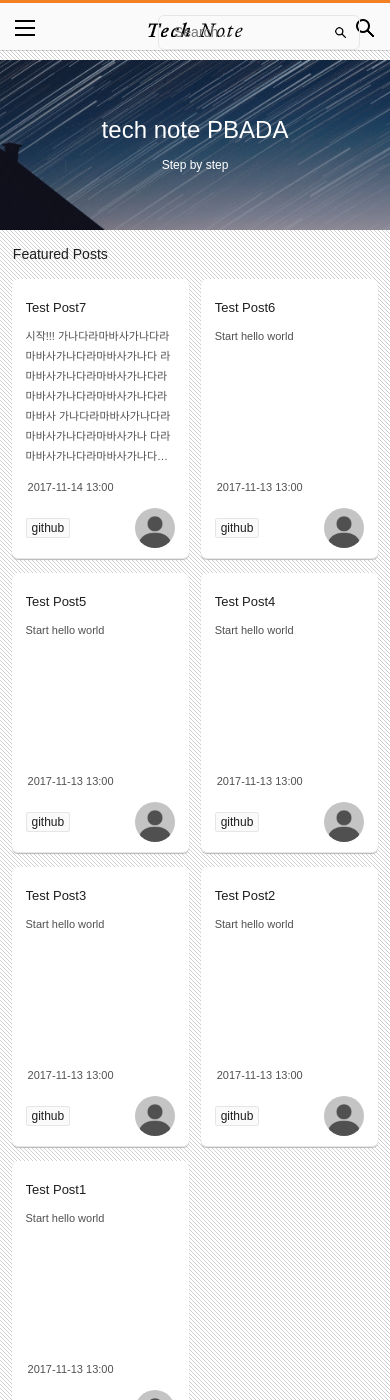
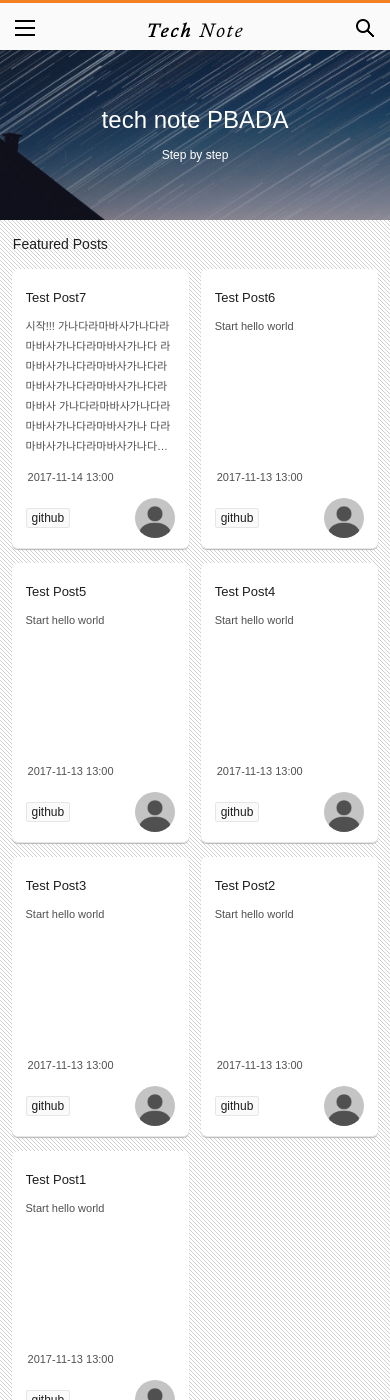
Before and after one commit to nsshopping/nsshopping.github.io, a Jekyll site: the page built from index.html, in a window 390 px wide and 1400 px high. Built offline with Jekyll 4.4.1, drawn with Linux system fonts in a browser that asks for light colours; some web fonts are replaced; the list of posts is cut into pages by our own code; comment, search, counter and statistics services are not loaded.

Commit message:
Update screen.css

```diff
--- a/assets/css/screen.css
+++ b/assets/css/screen.css
@@ -4,6 +4,7 @@
     box-sizing: border-box;
 }
 
+html {min-width:320px; overflow-x:hidden}
 body {
     font-family: sans-serif;
     font-weight: 300; /* @@iolo 200 -> 300, 200 for retina only! */
@@ -223,24 +224,25 @@
     margin: 0;
     border-bottom: 1px solid #e6e6e6;
     color: #505050;
-    font-size: 15px;
+    font-size: 14px;
     line-height: 55px; /* 55px = 60(height) - 5(border) */
 }
 
 #menu > li > a {
     padding: 0 16px;
+    font-weight: 300;
 }
 
 #menu > li.active,
 #menu > li:hover {
-    border-bottom: 1px solid #1e1e1e;
-    color: #1e1e1e;
-    font-weight: 400;
+    border-bottom: 2px solid #F48024;
+    color: #535a60;
+    font-weight: normal;
 }
 
 #menu > li.active > a,
 #menu > li:hover > a {
-    color: #1e1e1e;
+    color: #535a60;
 }
 
 #search {
@@ -307,7 +309,7 @@
     padding-top:60px;
     padding-bottom: 50px;
     background-color: #f4f4f4;
-    overflow-x: scroll; /* @@iolo for very long title/tags */
+
     background: url(../images/bg_patten.png) repeat left top;
 }
 
@@ -326,7 +328,7 @@
 #back-to-top.static {
     position: static;
     float: right;
-    margin-top: 51px; /* 51px = 100(content-footer-spacing) - 29(self height) - 20(bottom) */
+    margin-top: 1px; /* 51px = 100(content-footer-spacing) - 29(self height) - 20(bottom) */
     margin-right: 30px;
 }
 
@@ -1159,7 +1161,7 @@
 
 /* minimal responsive stuff by @@iolo */
 
-@media only screen and (min-width: 720px) {
+@media only screen and (min-width: 768px) {
     .visible-sm, .hidden-lg {
         display: none !important;
     }
@@ -1173,11 +1175,13 @@
     }
 }
 
-@media only screen and (max-width: 720px) {
+@media only screen and (max-width: 768px) {
     .visible-lg, .hidden-sm {
         display: none !important;
     }
-
+    #wrapper {
+    padding-top:50px;
+}
     /* header */
     #header {
         height: 50px;
@@ -1248,14 +1252,13 @@
     }
 
     #search {
+         display: none; /* @@iolo: show/hide by js */
         position: absolute;
-        z-index: 99;
-        top: 0;
-        right: 30px;
-        height: 57px;
-        margin: 0;
-        padding: 0;
-        line-height: 57px;
+        top: 50px;
+        left: 0;
+        width: 100%;
+        background: #fff;
+        text-align: center;
     }
 
     #search > input {
```
